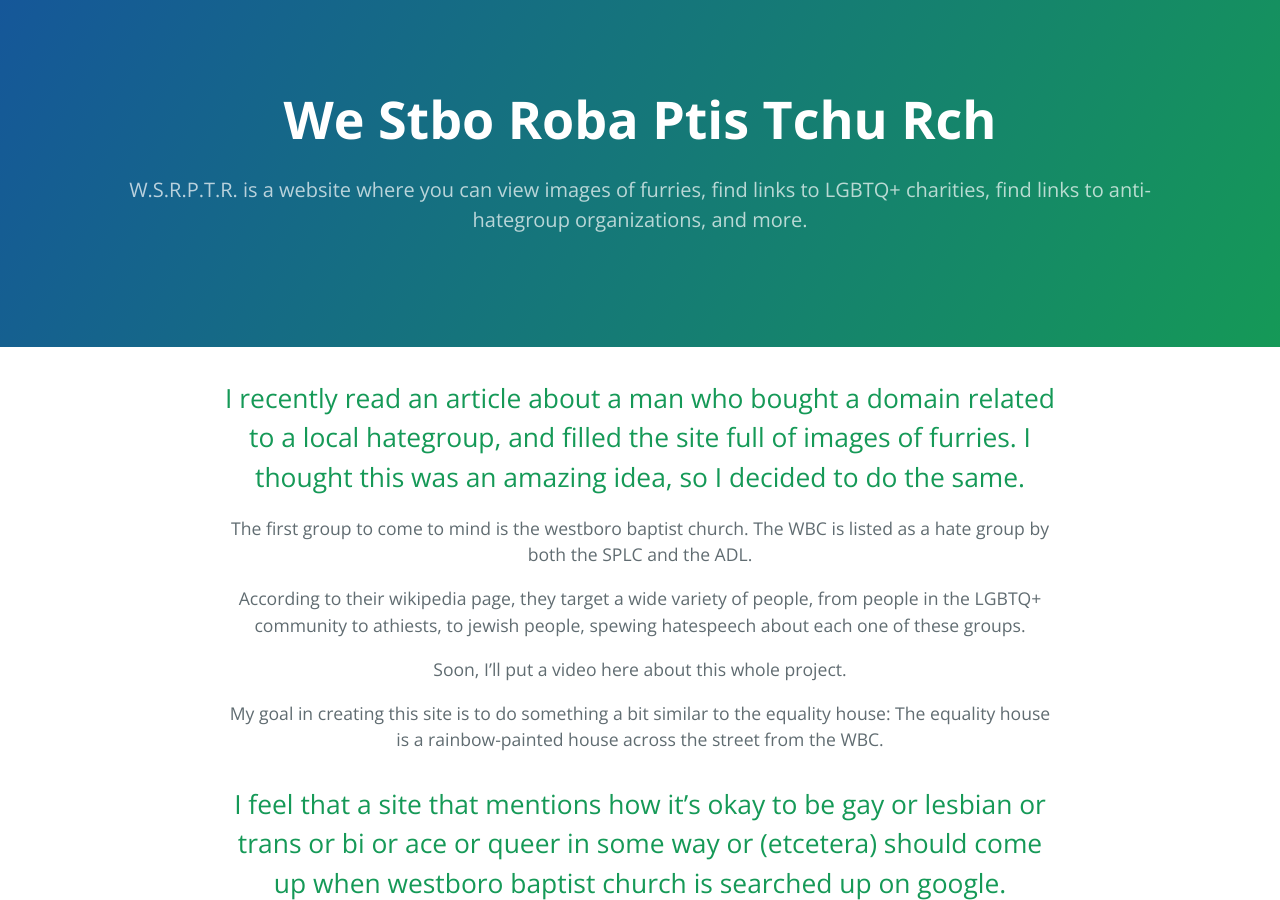
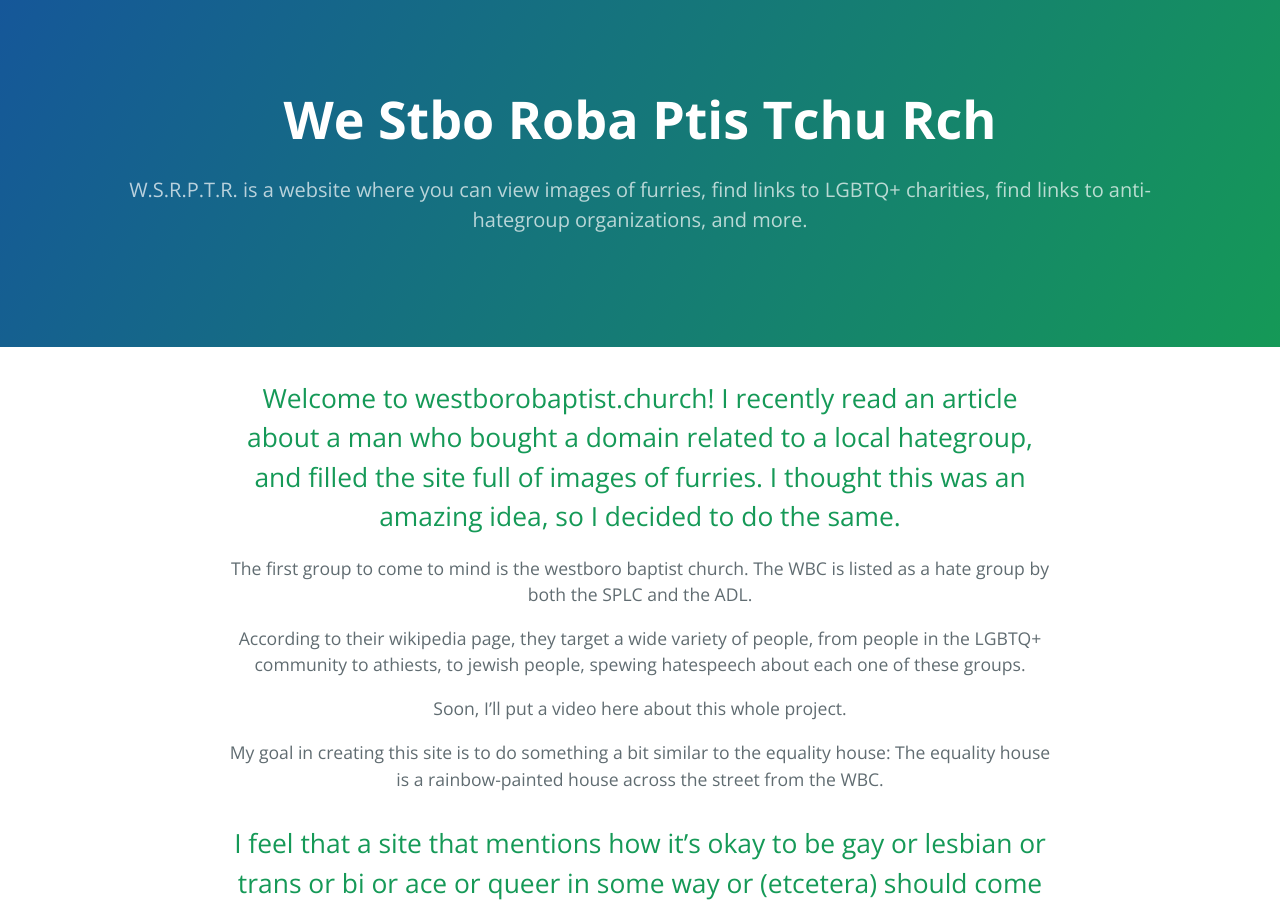
Before and after one commit to averyburnettmiller/cayman, a Jekyll site: the page built from index.md, in a window 1280 px wide and 900 px high. Built offline with Jekyll 4.4.1, drawn with Linux system fonts in a browser that asks for light colours; our own code applies the rules of GitHub Pages for plain Markdown files.

Commit message:
Update index.md

```diff
--- a/index.md
+++ b/index.md
@@ -2,7 +2,7 @@
 layout: default
 published: true
 ---
-## I recently read an article about a man who bought a domain related to a local hategroup, and filled the site full of images of furries. I thought this was an amazing idea, so I decided to do the same.
+## Welcome to westborobaptist.church! I recently read an article about a man who bought a domain related to a local hategroup, and filled the site full of images of furries. I thought this was an amazing idea, so I decided to do the same.
 The first group to come to mind is the westboro baptist church. The WBC is listed as a hate group by both the SPLC and the ADL.
 
 According to their wikipedia page, they target a wide variety of people, from people in the LGBTQ+ community  to athiests, to jewish people, spewing hatespeech about each one of these groups.
```
